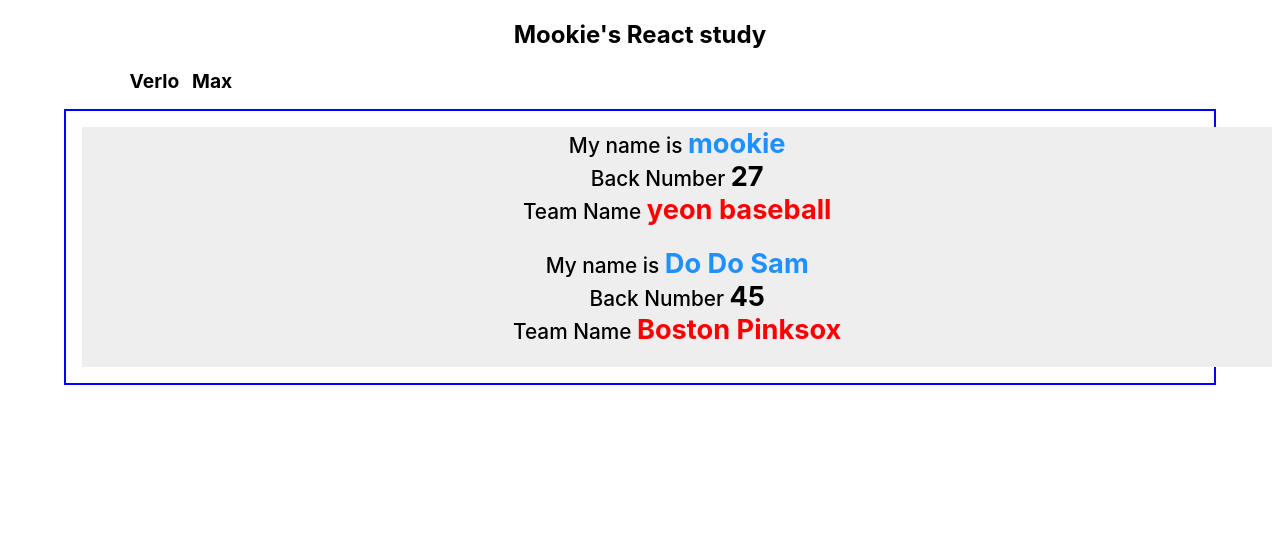
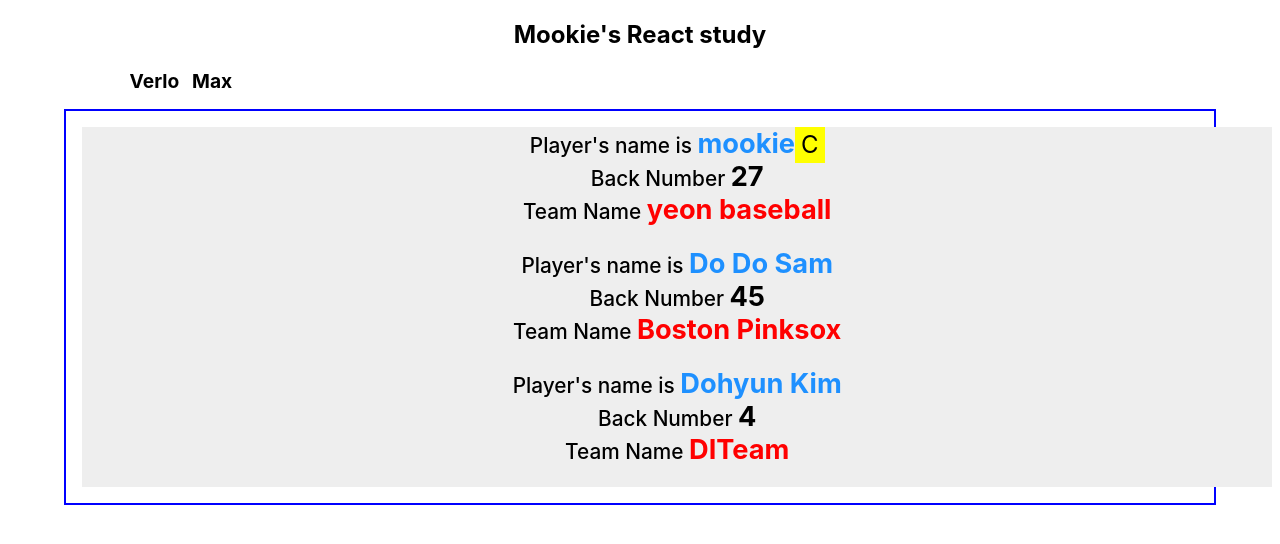
Before and after one commit to tony2550/react-study-app, a React (Create React App) app: page / in a window 1280 px wide. Shown: the top 544 px of the page. Built offline with nearby package versions, Linux system fonts and the light colour scheme; the HTML template or start-up script is replaced by a standard one.

Commit message:
add basic conditional rendering

```diff
--- a/src/App.jsx
+++ b/src/App.jsx
@@ -6,7 +6,7 @@ Hello.defaultProps = {
   name: 'Do Do Sam',
 };
 
-function App() {
+const App = () => {
   return (
     <div>
       <h2 className="app-header">Mookie's React study</h2>
@@ -18,12 +18,13 @@ function App() {
       </div>
       <div className="app-content">
         <Wrapper>
-          <Hello name="mookie" backnumber="27" team="yeon baseball" />
+          <Hello name="mookie" backnumber="27" team="yeon baseball" isCaptain={true} />
           <Hello backnumber="45" team="Boston Pinksox" />
+          <Hello name="Dohyun Kim" backnumber="4" team="DITeam" />
         </Wrapper>
       </div>
     </div>
   );
-}
+};
 
 export default App;
--- a/src/components/Hello.jsx
+++ b/src/components/Hello.jsx
@@ -1,13 +1,14 @@
 import React from 'react';
 import classes from './Hello.module.css';
-const Hello = ({ name, backnumber, team }) => {
+const Hello = ({ name, backnumber, team, isCaptain }) => {
   return (
     <div>
       <section className={classes.Root}>
         <div className={classes.Container}>
           <div>
-            <span className={classes.Introduce}>My name is </span>
+            <span className={classes.Introduce}>Player's name is </span>
             <span className={classes.Username}>{name}</span>
+            {isCaptain ? <span className={classes.Captain}>C</span> : null}
           </div>
           <div>
             <span className={classes.Introduce}>Back Number </span>
--- a/src/components/Hello.module.css
+++ b/src/components/Hello.module.css
@@ -40,3 +40,10 @@
   font-weight: 700;
   color: red;
 }
+
+.Captain {
+  color: black;
+  background-color: yellow;
+  font-size: 1.5em;
+  padding: 4px 6px;
+}
```
Also changed, not shown: 1 other file (tests, documents, lock files or other folders).
